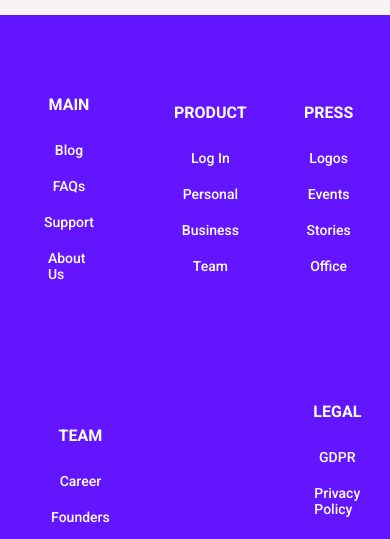
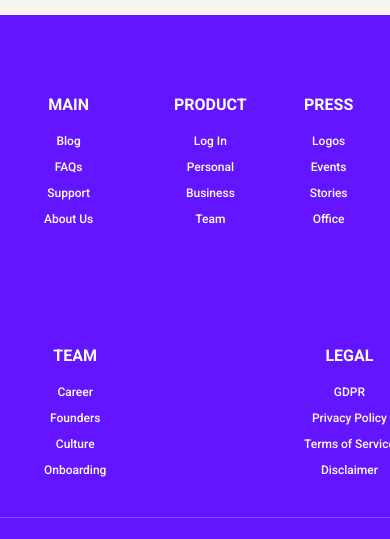
Before and after one commit to anidumebiamene/project-treact, a plain HTML site: page index.html in a window 390 px wide. Shown: the part 10110-10649 px from the top of the page. Drawn offline with Linux system fonts and the light colour scheme.

Commit message:
finished 480px onto 375px

```diff
--- a/styles.css
+++ b/styles.css
@@ -2258,6 +2258,12 @@ align-items: center;
 gap: 4px;
 }
 
+.footer__link {
+  font-size: 12px;
+  padding-top: 8px;
+  white-space: nowrap;
+}
+
 .footer__heading {
   font-size: 16PX;
 }
@@ -2270,6 +2276,7 @@ gap: 4px;
     width: 100%;
     max-width: 100%;
     margin: 0 auto;
-}
-
-}
+    text-align: center;
+}
+
+}
```
